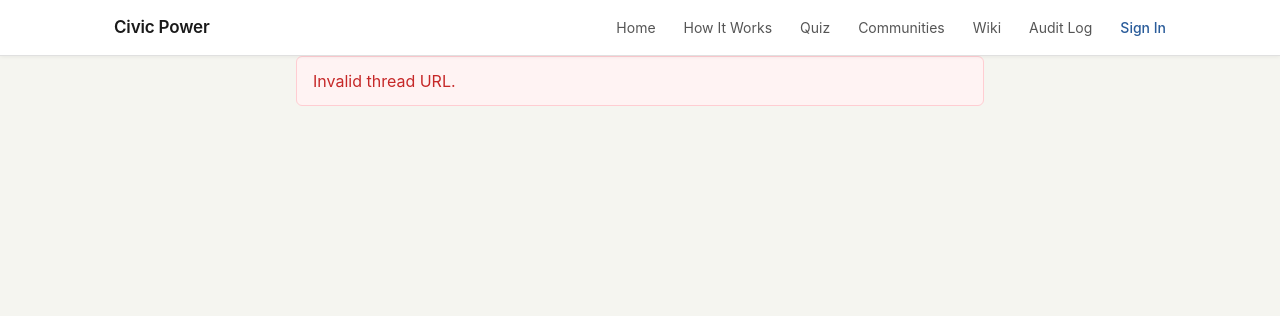
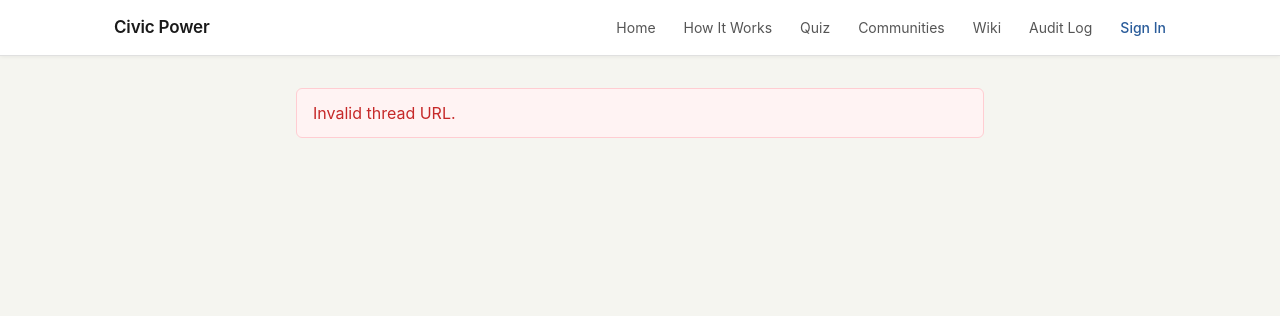
Before and after one commit to jacksuter12/civic-platform-mvp, a Python web app: template backend/app/templates/thread.html in a window 1280 px wide. Shown: the top 316 px of the page. Run offline with Jinja, Linux system fonts and the light colour scheme; the template is opened without the code that fills it, so the values that code supplies are empty.

Commit message:
fix: add missing breadcrumbs and standardize page spacing
- Add breadcrumb to community home page (← All Communities / Name)
- Replace single "← All Discussions" back-link on thread detail pages
  with full chain (← All Communities / Name / Discussions / Title)
- Fix members page search: same JSON.stringify/onmousedown bug and
  platform-admin-only listUsers() call that were fixed on admin page;
  switch to data-email/data-name attrs and searchCommunityUsers()
- Add padding-top: 32px; padding-bottom: 64px to five pages that were
  missing it (community_home, community_members, audit, threads, thread)
  so breadcrumbs sit at a consistent distance from the nav bar

Co-Authored-By: Claude Sonnet 4.6 <noreply@anthropic.com>

```diff
--- a/backend/app/static/js/thread.js
+++ b/backend/app/static/js/thread.js
@@ -720,7 +720,15 @@ function renderPage() {
 
   document.getElementById("thread-container").innerHTML = `
     <div class="thread-header">
-      <a href="/c/${S.communitySlug}/threads" class="back-link">← All Discussions</a>
+      <div style="font-size:13px; color:#888; margin-bottom:12px;">
+        <a href="/" style="color:#1565c0; text-decoration:none;">← All Communities</a>
+        <span style="margin:0 4px;">/</span>
+        <a href="/c/${S.communitySlug}" style="color:#1565c0; text-decoration:none;">${esc(S.community?.name || S.communitySlug)}</a>
+        <span style="margin:0 4px;">/</span>
+        <a href="/c/${S.communitySlug}/threads" style="color:#1565c0; text-decoration:none;">Discussions</a>
+        <span style="margin:0 4px;">/</span>
+        <span>${esc(t.title)}</span>
+      </div>
       <div class="thread-header-top">
         <h1 class="thread-detail-title">${esc(t.title)}</h1>
         <span class="${phaseBadgeClass(t.status)}">${capitalize(t.status)}</span>
--- a/backend/app/templates/audit.html
+++ b/backend/app/templates/audit.html
@@ -187,7 +187,7 @@
 
   <div id="nav-placeholder"></div>
 
-  <main class="container">
+  <main class="container" style="padding-top: 32px; padding-bottom: 64px;">
     <div id="audit-breadcrumb" style="font-size:13px; color:#888; margin-bottom:12px;"></div>
     <h1 class="page-title">Transparency Log</h1>
 
--- a/backend/app/templates/thread.html
+++ b/backend/app/templates/thread.html
@@ -466,7 +466,7 @@
 
   <div id="nav-placeholder"></div>
 
-  <main class="container" id="thread-container">
+  <main class="container" id="thread-container" style="padding-top: 32px; padding-bottom: 64px;">
     <div class="loading">Loading thread…</div>
   </main>
 
--- a/backend/app/templates/threads.html
+++ b/backend/app/templates/threads.html
@@ -74,7 +74,7 @@
 
   <div id="nav-placeholder"></div>
 
-  <main class="container">
+  <main class="container" style="padding-top: 32px; padding-bottom: 64px;">
     <div id="community-breadcrumb" style="font-size:13px; color:#888; margin-bottom:12px;"></div>
     <div style="display:flex; align-items:baseline; justify-content:space-between; gap:16px; margin-bottom:16px;">
       <h1 class="page-title" style="margin-bottom:0;">Active Discussions</h1>
```
Also changed, not shown: backend/app/templates/community_home.html (+6 -1 lines), backend/app/templates/community_members.html (+9 -7 lines).
